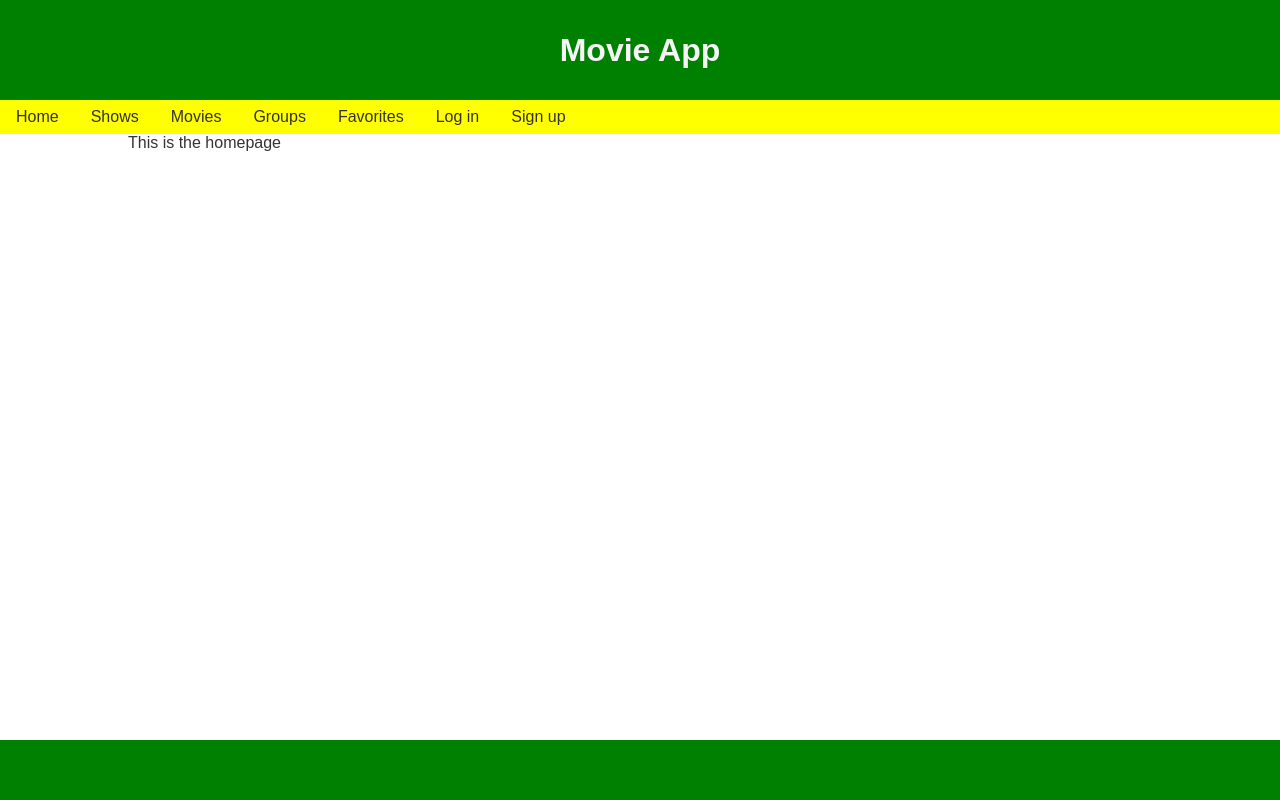
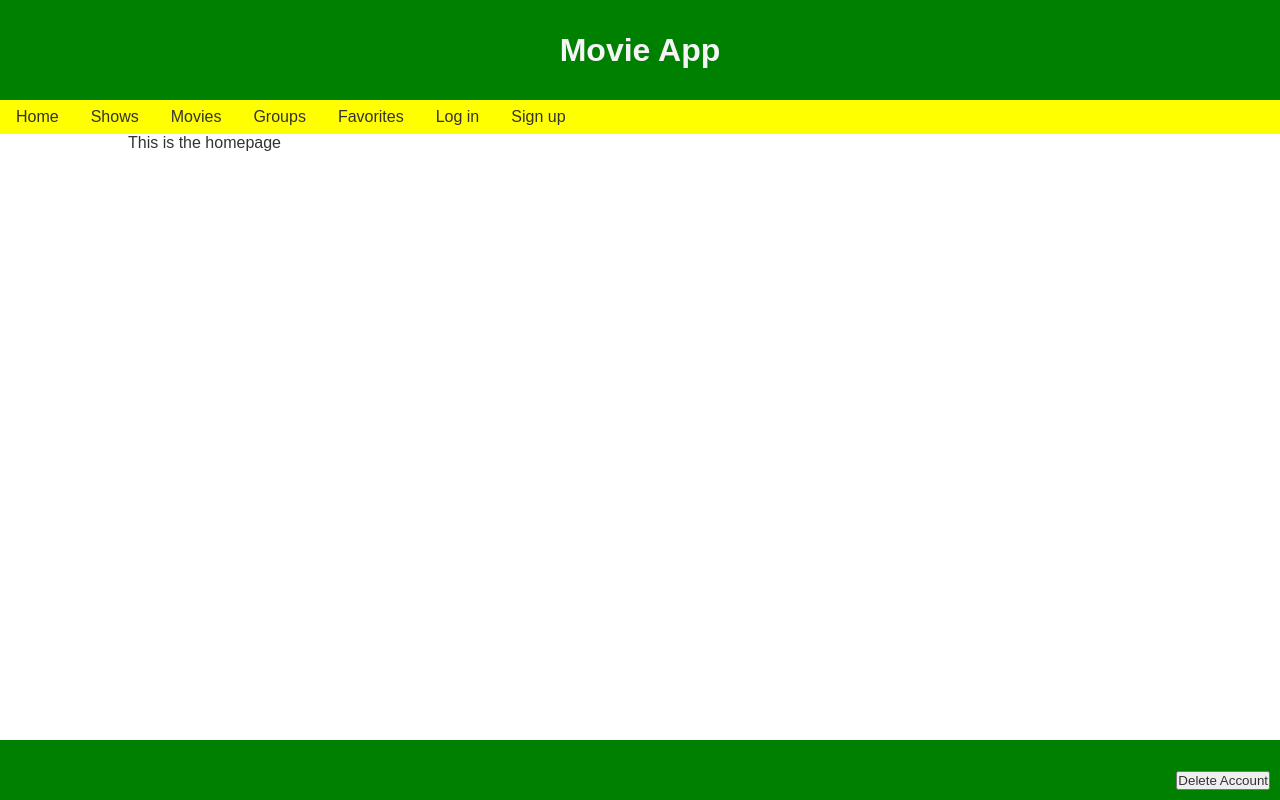
Before and after one commit to TVT23KMO-6/elokuvasovellus, a React (Create React App) app: page / in a window 1280 px wide. Built offline with nearby package versions, Linux system fonts and the light colour scheme.

Commit message:
user-deletion

```diff
--- a/src/App.js
+++ b/src/App.js
@@ -28,6 +28,7 @@ function App() {
         <Route path='/login' element= {<LoginPage />} />
         <Route path='/signup' element= {<RegistrationPage />} />
 
+
         <Route path='*' element={<NotFound />} />
       </Routes>
     </div>
--- a/src/components/Footer.css
+++ b/src/components/Footer.css
@@ -12,3 +12,9 @@ footer {
 footer p {
     color: var(--light-color);
 }
+
+#deleteButton {
+    position: absolute;
+    bottom: 10px; /* Adjust as needed */
+    right: 10px; /* Adjust as needed */
+}
--- a/src/components/Footer.js
+++ b/src/components/Footer.js
@@ -1,10 +1,12 @@
 import React from 'react'
 import './Footer.css'
+import { Link } from 'react-router-dom'
 
 export default function Footer() {
   return (
     <footer>
-        <p>  </p>
+      <button id="deleteButton">Delete Account</button>
     </footer>
+
   )
 }
```
Also changed, not shown: src/components/DeleteAccount.js (added, +22 -0 lines), src/components/styles.css (line endings or trailing spaces).
